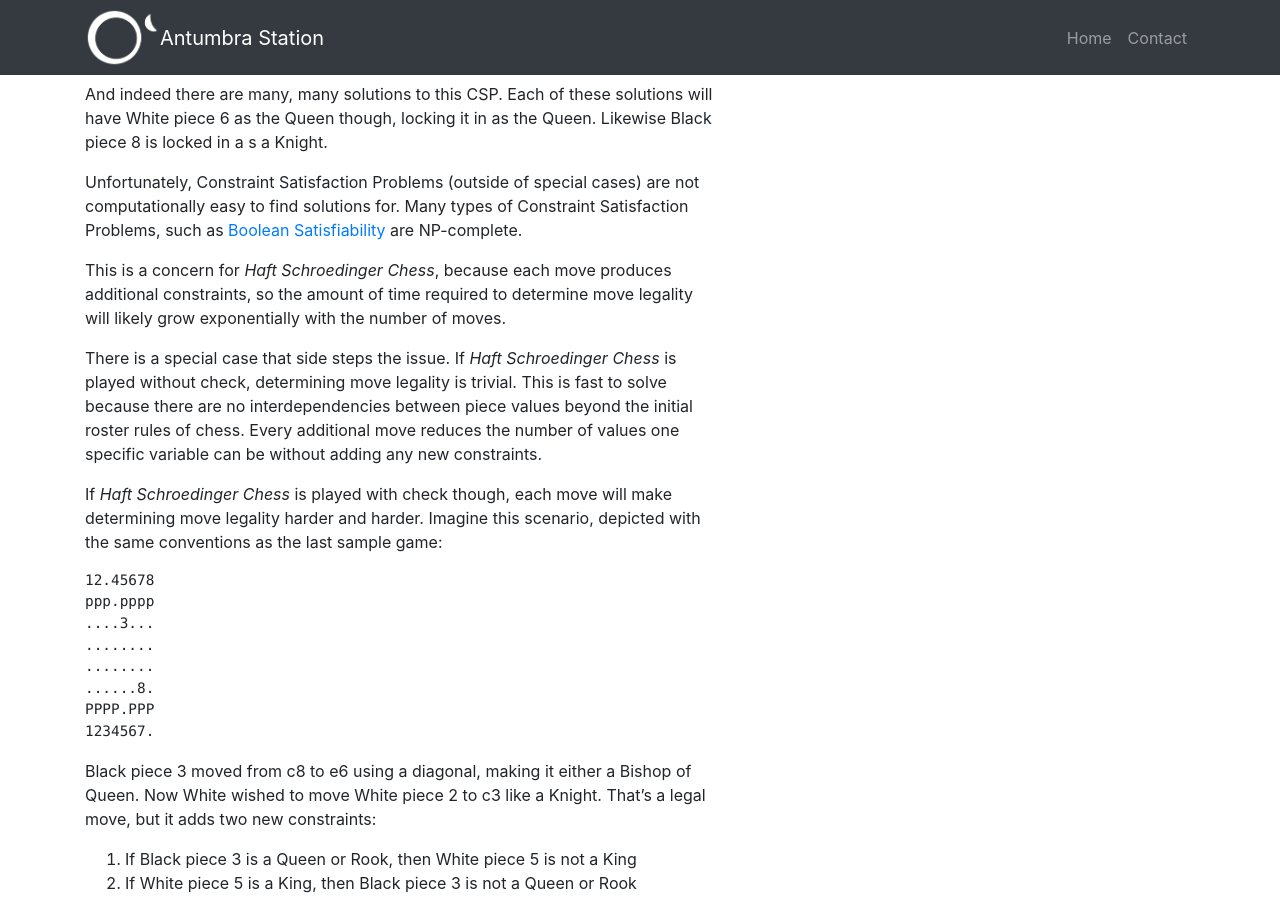
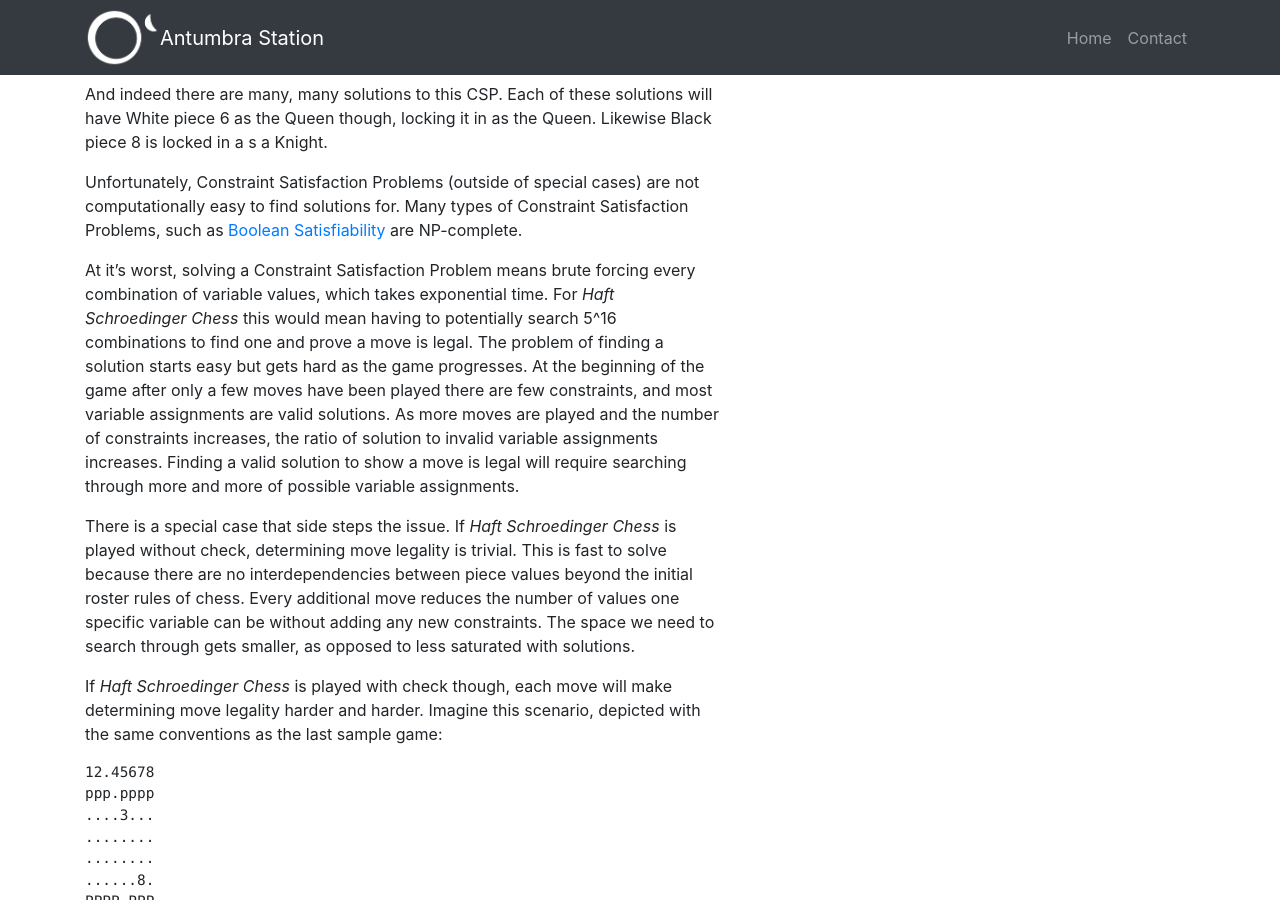
Before and after one commit to mpeter28/mpeter28.github.io, a Jekyll site: the page built from _posts/2017-11-29-as-a-csp-problem.md, in a window 1280 px wide and 900 px high, scrolled down 2405 px. Built offline with Jekyll 4.4.1, drawn with Linux system fonts in a browser that asks for light colours; nearby versions of some CDN libraries; library files that are not in the unit come from our copies; comment, search, counter and statistics services are not loaded.

Commit message:
Clarifies the difficulty in finding solutions

```diff
--- a/_posts/2017-11-29-as-a-csp-problem.md
+++ b/_posts/2017-11-29-as-a-csp-problem.md
@@ -70,9 +70,9 @@ And indeed there are many, many solutions to this CSP. Each of these solutions w
 
 Unfortunately, Constraint Satisfaction Problems (outside of special cases) are not computationally easy to find solutions for. Many types of Constraint Satisfaction Problems, such as [Boolean Satisfiability](https://en.wikipedia.org/wiki/Boolean_satisfiability_problem#Unrestricted_satisfiability_.28SAT.29) are NP-complete.
 
-This is a concern for *Haft Schroedinger Chess*, because each move produces additional constraints, so the amount of time required to determine move legality will likely grow exponentially with the number of moves.
+At it's worst, solving a Constraint Satisfaction Problem means brute forcing every combination of variable values, which takes exponential time. For *Haft Schroedinger Chess* this would mean having to potentially search 5^16 combinations to find one and prove a move is legal. The problem of finding a solution starts easy but gets hard as the game progresses. At the beginning of the game after only a few moves have been played there are few constraints, and most variable assignments are valid solutions. As more moves are played and the number of constraints increases, the ratio of solution to invalid variable assignments increases. Finding a valid solution to show a move is legal will require searching through more and more of possible variable assignments.
 
-There is a special case that side steps the issue. If *Haft Schroedinger Chess* is played without check, determining move legality is trivial. This is fast to solve because there are no interdependencies between piece values beyond the initial roster rules of chess. Every additional move reduces the number of values one specific variable can be without adding any new constraints.
+There is a special case that side steps the issue. If *Haft Schroedinger Chess* is played without check, determining move legality is trivial. This is fast to solve because there are no interdependencies between piece values beyond the initial roster rules of chess. Every additional move reduces the number of values one specific variable can be without adding any new constraints. The space we need to search through gets smaller, as opposed to less saturated with solutions.
 
 If *Haft Schroedinger Chess* is played with check though, each move will make determining move legality harder and harder. Imagine this scenario, depicted with the same conventions as the last sample game:
 
```
